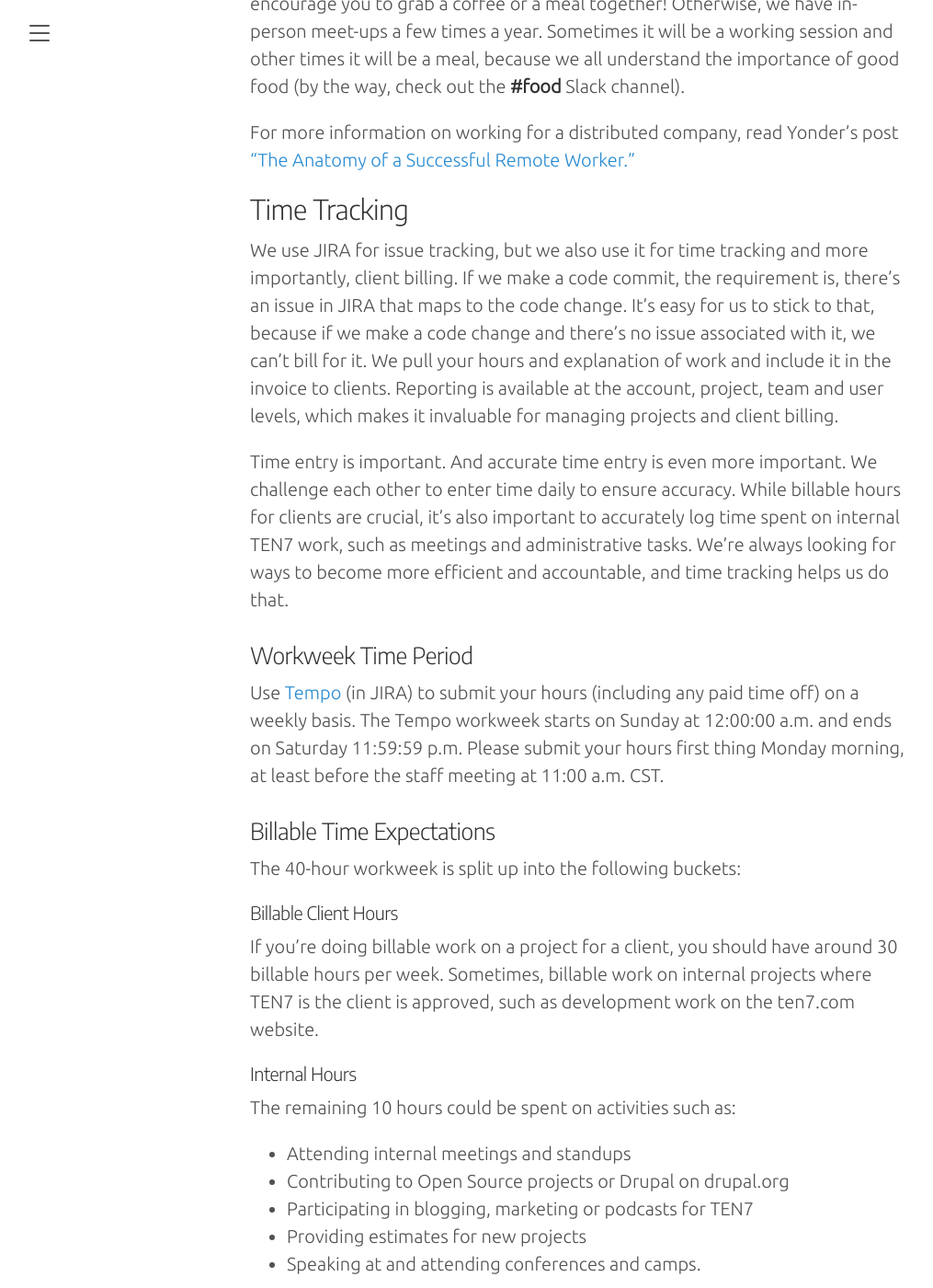
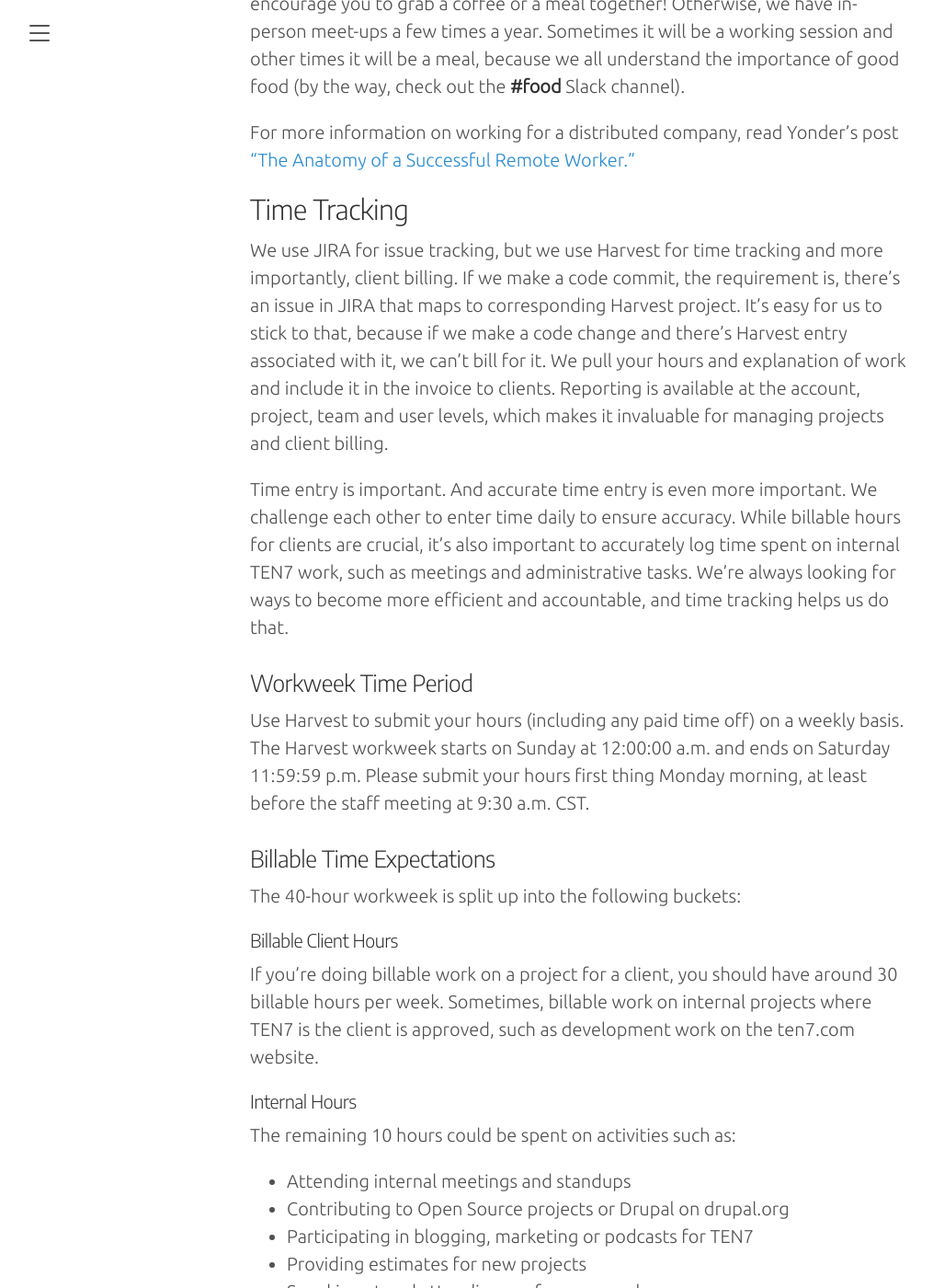
Before and after one commit to ten7/handbook.ten7.com, a Jekyll site: the page built from 050-how-we-do-things.md, in a window 1280 px wide and 1400 px high, scrolled down 2668 px. Shown: the whole window at 92% size, without its empty margins (8-1023 px from the left). Built offline with Jekyll 4.4.1, drawn with Linux system fonts in a browser that asks for light colours; some web fonts are replaced; our own code applies the rules of GitHub Pages for plain Markdown files; some of the changed text lies outside the part shown.

Commit message:
2020 updates
Updated tech stack
Updated Time tracking process

```diff
--- a/050-how-we-do-things.md
+++ b/050-how-we-do-things.md
@@ -55,13 +55,13 @@
 
 ## Time Tracking
 
-We use JIRA for issue tracking, but we also use it for time tracking and more importantly, client billing. If we make a code commit, the requirement is, there’s an issue in JIRA that maps to the code change. It’s easy for us to stick to that, because if we make a code change and there’s no issue associated with it, we can’t bill for it. We pull your hours and explanation of work and include it in the invoice to clients. Reporting is available at the account, project, team and user levels, which makes it invaluable for managing projects and client billing.
+We use JIRA for issue tracking, but we use Harvest for time tracking and more importantly, client billing. If we make a code commit, the requirement is, there’s an issue in JIRA that maps to corresponding Harvest project. It’s easy for us to stick to that, because if we make a code change and there’s Harvest entry associated with it, we can’t bill for it. We pull your hours and explanation of work and include it in the invoice to clients. Reporting is available at the account, project, team and user levels, which makes it invaluable for managing projects and client billing.
 
 Time entry is important. And accurate time entry is even more important. We challenge each other to enter time daily to ensure accuracy. While billable hours for clients are crucial, it’s also important to accurately log time spent on internal TEN7 work, such as meetings and administrative tasks. We’re always looking for ways to become more efficient and accountable, and time tracking helps us do that.
 
 ### Workweek Time Period
 
-Use [Tempo](https://www.tempo.io/jira-project-management-tool) (in JIRA) to submit your hours (including any paid time off) on a weekly basis. The Tempo workweek starts on Sunday at 12:00:00 a.m. and ends on Saturday 11:59:59 p.m. Please submit your hours first thing Monday morning, at least before the staff meeting at 11:00 a.m. CST.
+Use Harvest to submit your hours (including any paid time off) on a weekly basis. The Harvest workweek starts on Sunday at 12:00:00 a.m. and ends on Saturday 11:59:59 p.m. Please submit your hours first thing Monday morning, at least before the staff meeting at 9:30 a.m. CST.
 
 ### Billable Time Expectations
 
@@ -85,15 +85,15 @@
 
 We hope you’ll spend 10% of your workweek giving back to the community by contributing your talents—whether design, development, content or otherwise—to open source projects.
 
-### JIRA Issues for Internal Tasks
+### Harvest Project for Internal Tasks
 
-All internal hours should be tracked to issues under the TEN7 Internal project in JIRA. For example, you’d use issue T7IN-65 to enter holiday time for when the TEN7 office is closed, and T7IN-12 for PTO time. As always, ask if you have questions on how to do this!
+All internal hours should be tracked to tasks under the TEN7 Company Operations project in Harvest. As always, ask if you have questions on how to do this!
 
 ## Meetings
 
 We don’t believe in meetings for meetings’ sake. We’ll only hold meetings if we have a goal, if we need to meet with a client, or if it’s more efficient to hash things out in a meeting vs. doing it over Slack.
 
-We have a weekly company meeting each Monday at 11 a.m. CST. Ivan will share updates, the team can connect, and anyone can bring any topic to the table.
+We have a weekly company meeting each Monday at 10 a.m. CST. Ivan will share updates, the team can connect, and anyone can bring any topic to the table.
 
 If you’re a part of an Agile team, you’ll also have a daily [standup](https://en.wikipedia.org/wiki/Stand-up_meeting). These happen at 9:30 a.m. CST sharp over Zoom.
 
@@ -123,9 +123,9 @@
             <td><a href="http://teamten7.atlassian.net">http://teamten7.atlassian.net</a></td>
         </tr>
         <tr>
-            <td>Tempo for JIRA</td>
+            <td>Harvest</td>
             <td>Time tracker</td>
-            <td>Tempo tab in JIRA</td>
+           <td><a href="https://ten7.harvestapp.com">https://ten7.harvestapp.com</a></td>
         </tr>
         <tr>
             <td>1Password</td>
@@ -136,11 +136,6 @@
             <td>Hubspot</td>
             <td>CRM and Marketing</td>
             <td><a href="http://app.hubspot.com">http://app.hubspot.com</a></td>
-        </tr>
-        <tr>
-            <td>InVision</td>
-            <td>Design mockups &amp; prototypes</td>
-            <td><a href="https://projects.invisionapp.com">https://projects.invisionapp.com</a></td>
         </tr>
         <tr>
             <td>Google Calendar</td>
```
